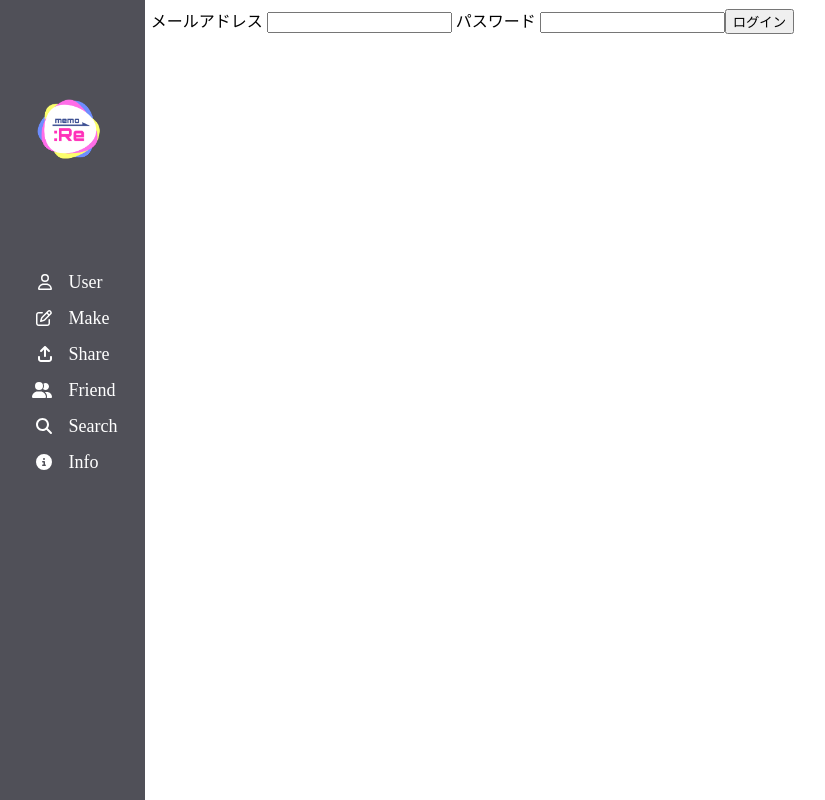
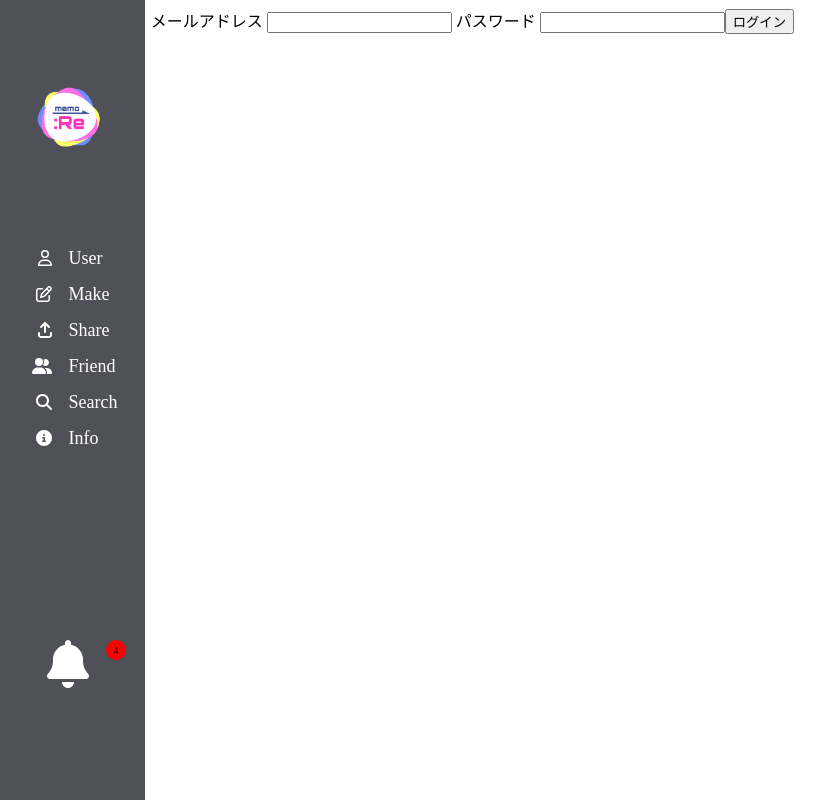
Before and after one commit to KzzzDev/memo-re, a Vue app in the folder web/app/: page / in a window 1280 px wide. Shown: the whole page, without its empty margins (9-834 px from the left). Built offline with nearby package versions, Linux system fonts and the light colour scheme.

Commit message:
feat:将来的な実装を見据えてLink用componentを再度作成

```diff
--- a/web/app/component/GlobalHeader/Main.vue
+++ b/web/app/component/GlobalHeader/Main.vue
@@ -4,17 +4,19 @@
       <img src="../../public/images/logo.png" alt="logo image" id="header-logo">
     </div>
     <div class="link-area">
-      <header-link link-text="User" />
-      <header-link link-text="Make" />
-      <header-link link-text="Share" />
-      <header-link link-text="Friend" />
-      <header-link link-text="Search" />
-      <header-link link-text="Info" />
+      <header-link link-text="User"/>
+      <header-link link-text="Make"/>
+      <header-link link-text="Share"/>
+      <header-link link-text="Friend"/>
+      <header-link link-text="Search"/>
+      <header-link link-text="Info"/>
 
     </div>
     <div class="notice-area">
+      <div class="notice-count">4</div>
+      <font-awesome-icon icon="fa-solid fa-bell" inverse size="3x"/>
+    </div>
 
-    </div>
   </header>
 </template>
 
@@ -23,7 +25,7 @@ import HeaderLink from "./Link.vue"
 
 export default {
   name: "GlobalHeader",
-  components:{HeaderLink}
+  components: {HeaderLink}
 }
 </script>
 
@@ -41,7 +43,7 @@ header {
 }
 
 .logo-area {
-  height: 33%;
+  height: 30%;
   width: 100%;
   display: flex;
   justify-content: center;
@@ -61,6 +63,26 @@ header {
 
 .notice-area {
   width: 100%;
-  height: 17%;
+  height: 20%;
+  display: flex;
+  justify-content: center;
+  align-items: flex-start;
+  position: relative;
 }
+
+.notice-count {
+  width: 20px;
+  background: red;
+  height: 20px;
+  display: flex;
+  justify-content: center;
+  align-items: center;
+  border-radius: 50%;
+  position: absolute;
+  left: 115px;
+  top: 0;
+  font-size: 10px
+}
+
+
 </style>
--- a/web/app/main.ts
+++ b/web/app/main.ts
@@ -7,9 +7,9 @@ import {i18n, router, memoRe} from "./plugin";
 import {library} from "@fortawesome/fontawesome-svg-core";
 import {FontAwesomeIcon} from "@fortawesome/vue-fontawesome"
 import {faUser, faPenToSquare} from "@fortawesome/free-regular-svg-icons";
-import {faArrowUpFromBracket, faUserGroup, faMagnifyingGlass,faCircleInfo} from "@fortawesome/free-solid-svg-icons";
+import {faArrowUpFromBracket, faUserGroup, faMagnifyingGlass,faCircleInfo,faBell} from "@fortawesome/free-solid-svg-icons";
 
-library.add(faUser, faPenToSquare, faArrowUpFromBracket, faUserGroup, faMagnifyingGlass,faCircleInfo)
+library.add(faUser, faPenToSquare, faArrowUpFromBracket, faUserGroup, faMagnifyingGlass,faCircleInfo,faBell)
 
 
 createApp(App)
```
